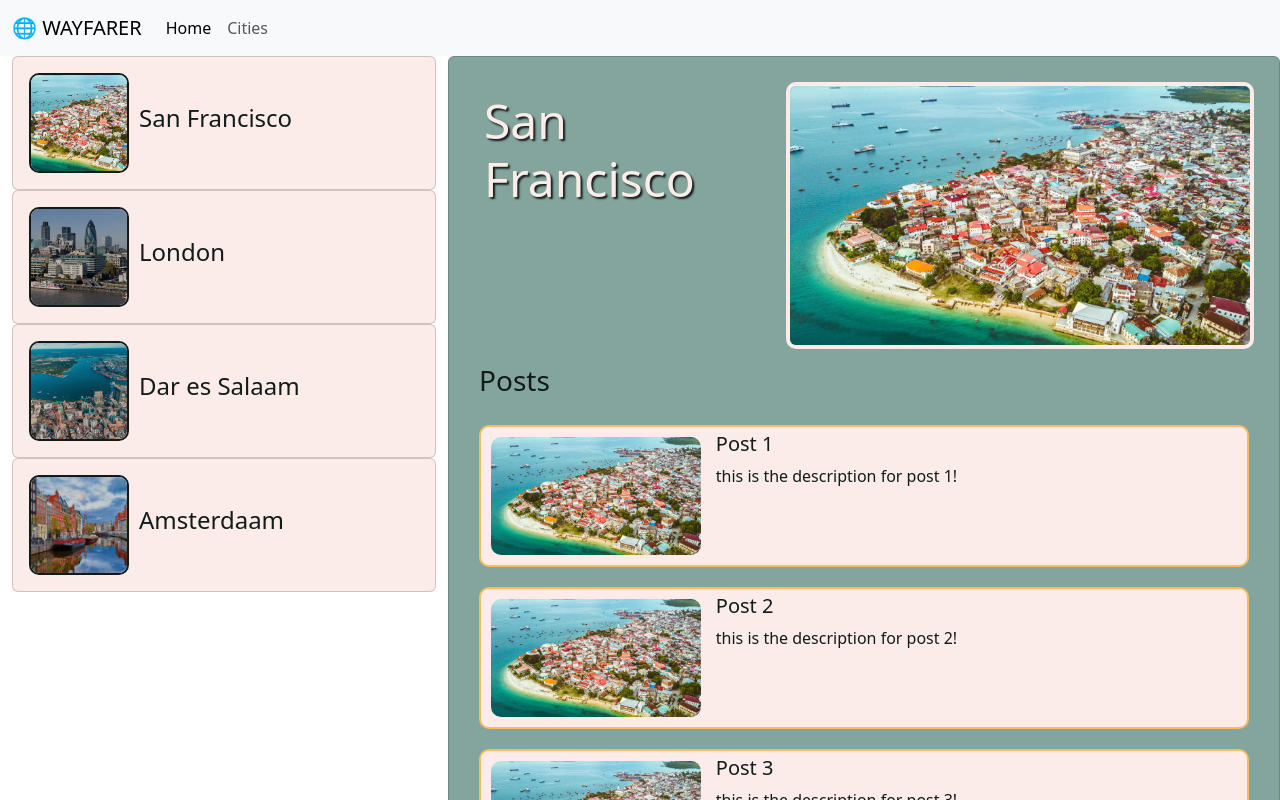
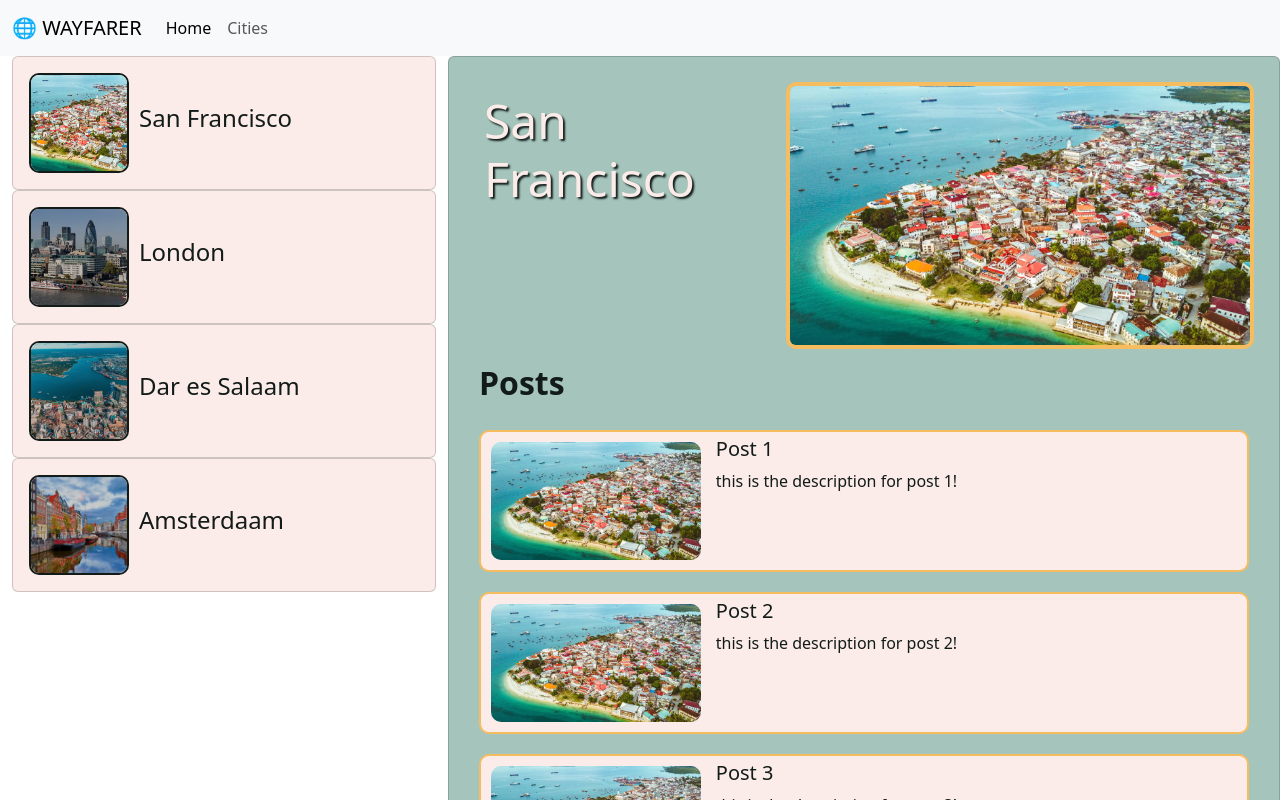
Before and after one commit to woodsdeshe/wayfarer, an Angular app: page /cities/1 in a window 1280 px wide. Shown: the top 800 px of the page. Built offline with nearby package versions, Linux system fonts and the light colour scheme.

Commit message:
added more css

```diff
--- a/src/app/displaycity/displaycity.component.css
+++ b/src/app/displaycity/displaycity.component.css
@@ -19,7 +19,7 @@
 .card {
   padding: 20px;
   justify-content: space-between;
-  background-color:#84a59d;
+  background-color:#a4c4bc;
 }
 .card-body {
   display: flex;
@@ -36,7 +36,7 @@
 .card-body > img {
   width: 60%;
   border-radius: 10px;
-  border: 4px solid #fbece9;
+  border: 4px solid #F6BD60;
 }
 .post {
   display: flex;
@@ -63,7 +63,8 @@
 h3 {
   padding: 10px;
   color:  #131b19;
-  text-shadow: 2px 2px 2px solid white;
+  font-size:2rem;
+  font-weight: bolder;
 }
 img {
   min-height: 100%;
```
